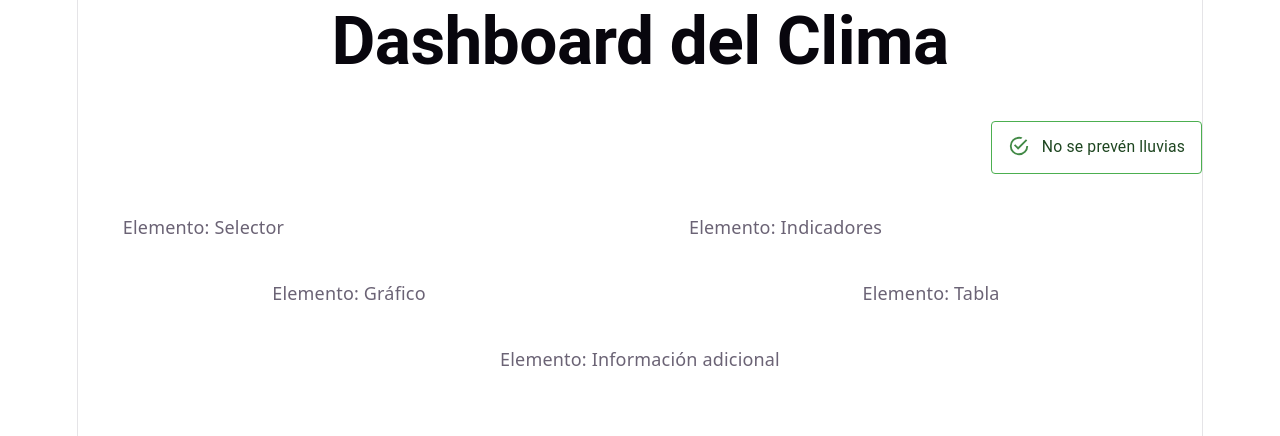
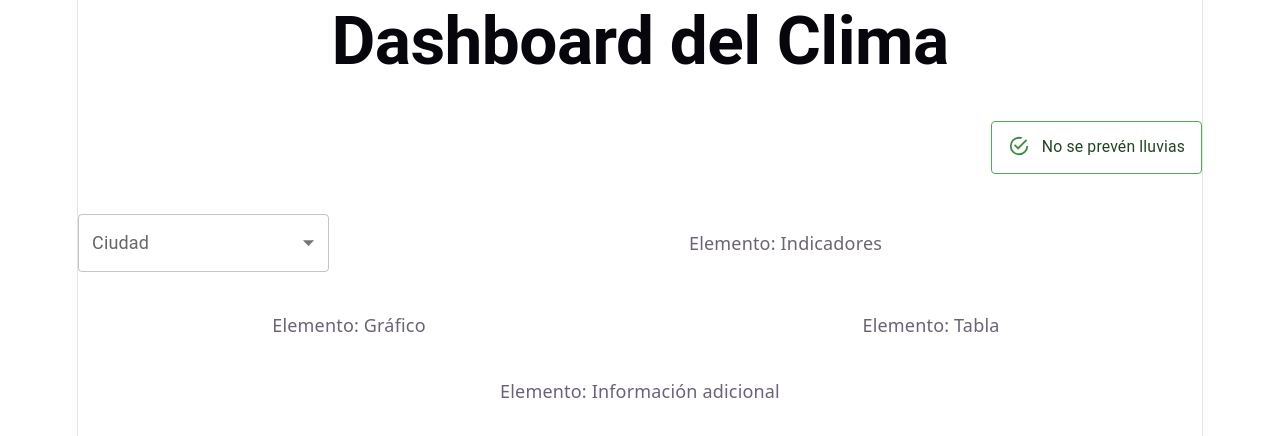
Before and after one commit to aavendan/dashboard3, a React (Vite) app: page / in a window 1280 px wide. Shown: the top 436 px of the page. Built offline with nearby package versions, Linux system fonts and the light colour scheme.

Commit message:
Estructura del dashboard con React y MUI

```diff
--- a/src/App.tsx
+++ b/src/App.tsx
@@ -1,5 +1,6 @@
 import './App.css';
 import { Grid } from '@mui/material';
+import SelectorUI from './components/SelectorUI';
 import HeaderUI from './components/HeaderUI';
 import AlertUI from './components/AlertUI';
 
@@ -18,7 +19,9 @@ function App() {
             </Grid>
 
             {/* Selector */}
-            <Grid size={{ xs: 12, md: 3 }}>Elemento: Selector</Grid>
+            <Grid size={{ xs: 12, md: 3 }}>
+                <SelectorUI />
+            </Grid>
 
             {/* Indicadores */}
             <Grid size={{ xs: 12, md: 9 }}>Elemento: Indicadores</Grid>
--- /dev/null
+++ b/src/components/SelectorUI.tsx
@@ -0,0 +1,41 @@
+import { useState } from 'react';
+import FormControl from '@mui/material/FormControl';
+import InputLabel from '@mui/material/InputLabel';
+import Select, { type SelectChangeEvent } from '@mui/material/Select';
+import MenuItem from '@mui/material/MenuItem';
+
+export default function SelectorUI() {
+
+    const [cityInput, setCityInput] = useState('');
+
+    const handleChange = (event: SelectChangeEvent<string>) => {
+        setCityInput(event.target.value);
+    };
+
+    return (
+        <FormControl fullWidth>
+
+
+            <InputLabel id="city-select-label">Ciudad</InputLabel>
+            <Select
+                labelId="city-select-label"
+                id="city-simple-select"
+                label="Ciudad"
+                value={cityInput}
+                onChange={handleChange}>
+                <MenuItem disabled><em>Seleccione una ciudad</em></MenuItem>
+                <MenuItem value={'guayaquil'}>Guayaquil</MenuItem>
+                <MenuItem value={'quito'}>Quito</MenuItem>
+                <MenuItem value={'manta'}>Manta</MenuItem>
+                <MenuItem value={'cuenca'}>Cuenca</MenuItem>
+            </Select>
+
+             {cityInput && (
+                <p>
+                    Información del clima en <span style={{ textTransform: 'capitalize', fontWeight: 'bold' }}>{cityInput}</span>
+                </p>
+            )}
+
+        </FormControl>
+    );
+}
```
